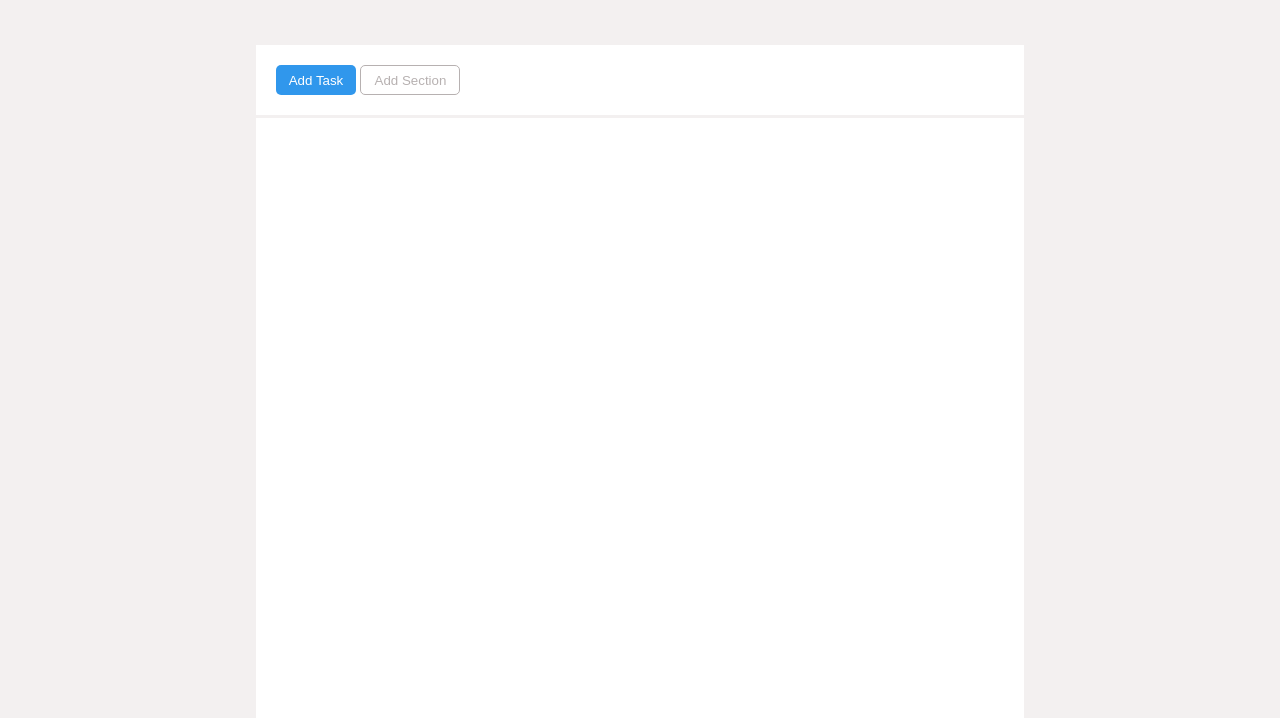
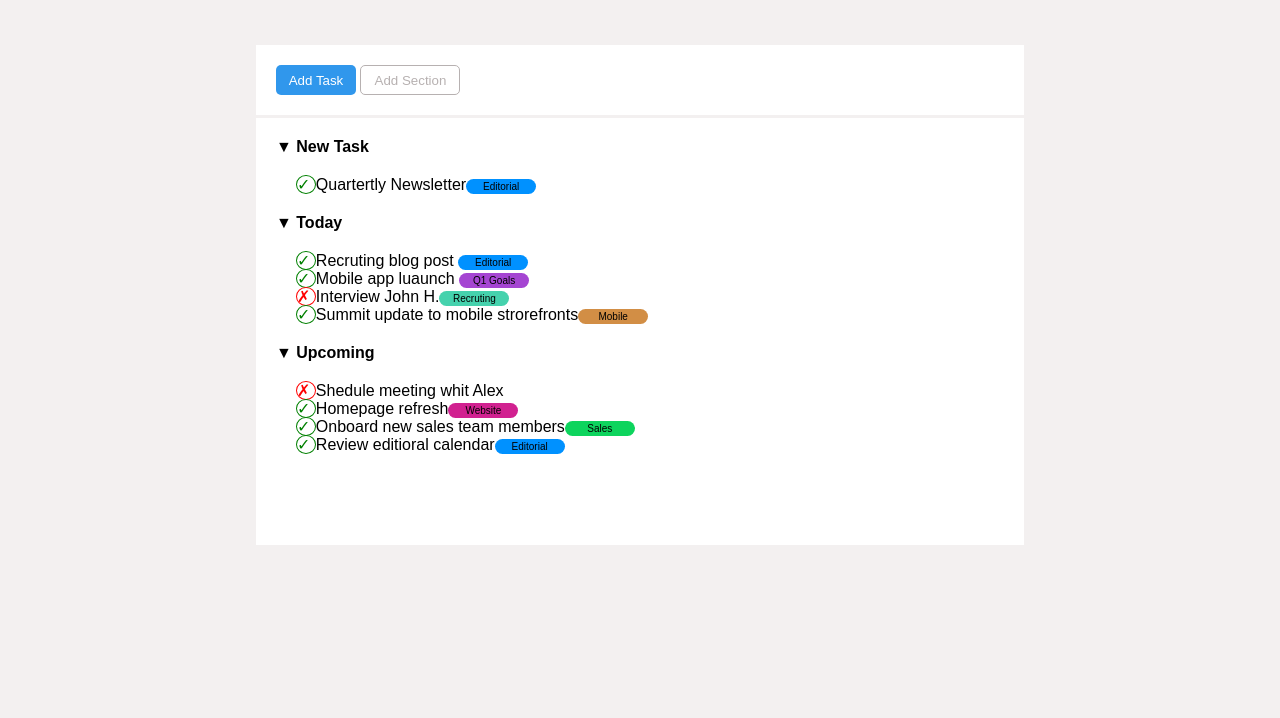
Before and after one commit to ErikaCetera/html-css-toboolist, a plain HTML site: page index.html in a window 1280 px wide. Shown: the part 82-800 px from the top of the page. Drawn offline with Linux system fonts and the light colour scheme.

Commit message:
feat:main almost complete

```diff
--- a/css/style.css
+++ b/css/style.css
@@ -5,8 +5,10 @@
     box-sizing: border-box;
     font-family: Arial, Helvetica, sans-serif;
 }
+
 /* BODY */
-body{ background-color:rgb(243, 240, 240);
+body {
+    background-color: rgb(243, 240, 240);
 
 }
 
@@ -16,7 +18,7 @@ body{ background-color:rgb(243, 240, 240);
     background-color: #ffffff;
 }
 
-.logo{
+.logo {
     display: inline-block;
     vertical-align: middle;
     font-size: 30px;
@@ -24,12 +26,12 @@ body{ background-color:rgb(243, 240, 240);
 
 
 /* CONTAINER */
-.container{
+.container {
     width: 60%;
     max-width: 1000px;
-    height: 1000px;
+    height: 500px;
     background-color: #ffffff;
-    margin:50px auto;
+    margin: 50px auto;
 
 }
 
@@ -37,29 +39,119 @@ body{ background-color:rgb(243, 240, 240);
 
 
 
-#but-task{
+#but-task {
     width: 80px;
     height: 30px;
     color: #ffffff;
     background-color: rgb(48, 151, 236);
-    border:none;
+    border: none;
 }
-#but-section{
+
+#but-section {
     width: 100px;
     height: 30px;
     color: rgb(183, 177, 177);
     background-color: #ffffff;
     border-color: bisque;
-    border:1px solid rgb(183, 177, 177);
+    border: 1px solid rgb(183, 177, 177);
 }
 
-.but{border-radius: 5px;
+.but {
+    border-radius: 5px;
     text-align: center;
 }
 
-.nav{
+.nav {
     padding: 20px;
     border-bottom: 3px solid rgb(243, 240, 240);
 }
 
 /* MAIN */
+.todolist,
+.sublist {
+    list-style: none;
+    margin: 20px
+}
+
+.done {
+    width: 15px;
+    height: 15px;
+    color: #008000;
+    border: 1px solid #008000;
+    border-radius: 50%;
+    line-height: 15px;
+    text-align: center;
+
+}
+
+.not-done {
+    color: #ff0000;
+    width: 15px;
+    height: 15px;
+    border: 1px solid #ff0000;
+    border-radius: 50%;
+    line-height: 15px;
+    text-align: center;
+
+}
+
+
+.editorial{
+    display: inline-block;
+    background-color: rgb(0, 145, 255);
+    width: 70px;
+    height: 15px;
+    border-radius: 50px;
+    line-height: 15px;
+    text-align: center ;
+    font-size: 10px;
+}
+.goals{display: inline-block;
+    background-color: #a545d2;
+    width: 70px;
+    height: 15px;
+    border-radius: 50px;
+    line-height: 15px;
+    text-align: center ;
+    font-size: 10px;
+}
+.recruting{display: inline-block;
+    background-color: #45d2ad;
+    width: 70px;
+    height: 15px;
+    border-radius: 50px;
+    line-height: 15px;
+    text-align: center ;
+    font-size: 10px;
+}
+
+.mobile{
+       display: inline-block;
+        background-color: #d28e45;
+        width: 70px;
+        height: 15px;
+        border-radius: 50px;
+        line-height: 15px;
+        text-align: center ;
+        font-size: 10px;
+}
+.website{
+    display: inline-block;
+        background-color: #d12190;
+        width: 70px;
+        height: 15px;
+        border-radius: 50px;
+        line-height: 15px;
+        text-align: center ;
+        font-size: 10px;
+}
+.sales{
+    display: inline-block;
+        background-color: #0dd45d;
+        width: 70px;
+        height: 15px;
+        border-radius: 50px;
+        line-height: 15px;
+        text-align: center ;
+        font-size: 10px;
+}
--- a/index.html
+++ b/index.html
@@ -33,10 +33,68 @@
             </nav>
             <!-- /nav -->
 
-        </main>
-        <!-- /main -->
+            <!-- to do list -->
+            <ul class="todolist">
 
-    </div>
+                <!-- first section -->
+                <li>
+                    <h4> &#x25BC New Task</h4>
+                    <ul class="sublist">
+                        <li>
+                            <span class="done"> &#10003; </span> Quartertly Newsletter<span
+                                class="editorial">Editorial</span>
+                        </li>
+                    </ul>
+                </li>
+                <!-- /first section -->
+
+                <!-- second section -->
+                <li>
+                    <h4>&#x25BC Today</h4>
+                    <ul class="sublist">
+                        <li>
+                            <span class="done"> &#10003; </span>Recruting blog post <span class="editorial">Editorial</span>
+                        </li>
+                        <li>
+                            <span class="done"> &#10003; </span>Mobile app luaunch <span class="goals"> Q1 Goals</span>
+                        </li>
+                        <li>
+                            <span class="not-done"> &#10007; </span>Interview John H.<span class="recruting">Recruting</span>
+                        </li>
+
+                        <li>
+                           <span class="done"> &#10003; </span>Summit update to mobile strorefronts<span class="mobile">Mobile</span>
+                        </li>
+                 </ul>
+             </li>
+            <!-- /second section -->
+
+            <!-- third section -->
+            <li>
+                <h4>&#x25BC Upcoming</h4>
+                <ul class="sublist">
+                     <li>
+                         <span class="not-done"> &#10007; </span>Shedule meeting whit Alex
+                     </li>
+
+                      <li>
+                         <span class="done"> &#10003; </span>Homepage refresh<span class="website"> Website</span>
+                     </li>
+
+                     <li>
+                         <span class="done"> &#10003; </span>Onboard new sales team members<span class="sales">Sales</span>
+                     </li>
+
+                     <li>
+                         <span class="done"> &#10003; </span>Review editioral calendar<span class="editorial">Editorial</span>
+                     </li>
+              </ul>
+            </li>
+            <!-- /third section -->
+            </ul>
+     </main>
+      <!-- /main -->
+ </div>
     <!-- /contenitore -->
 </body>
 <!-- /body -->
```
